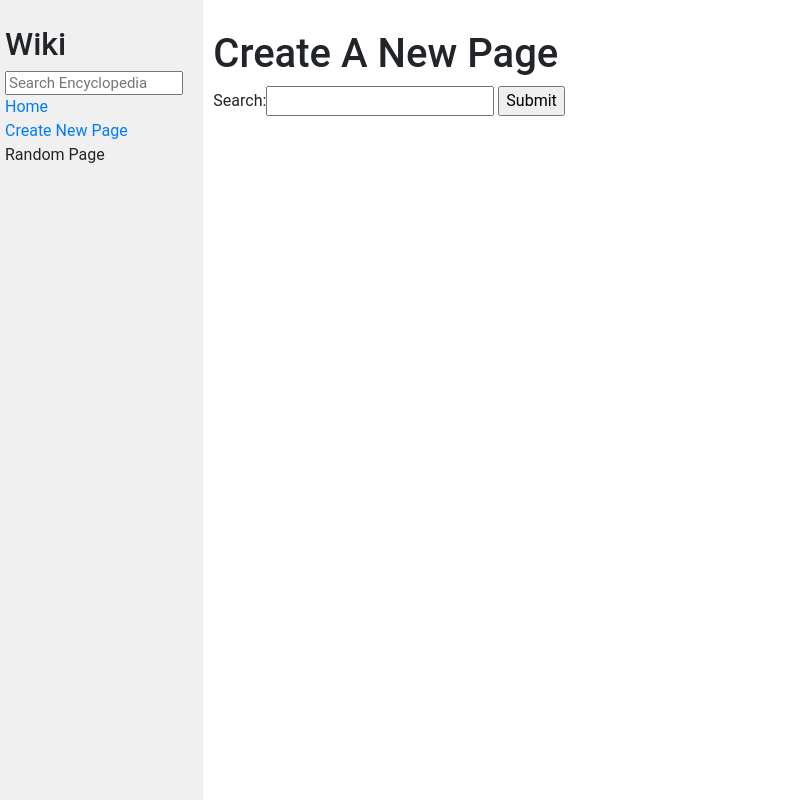
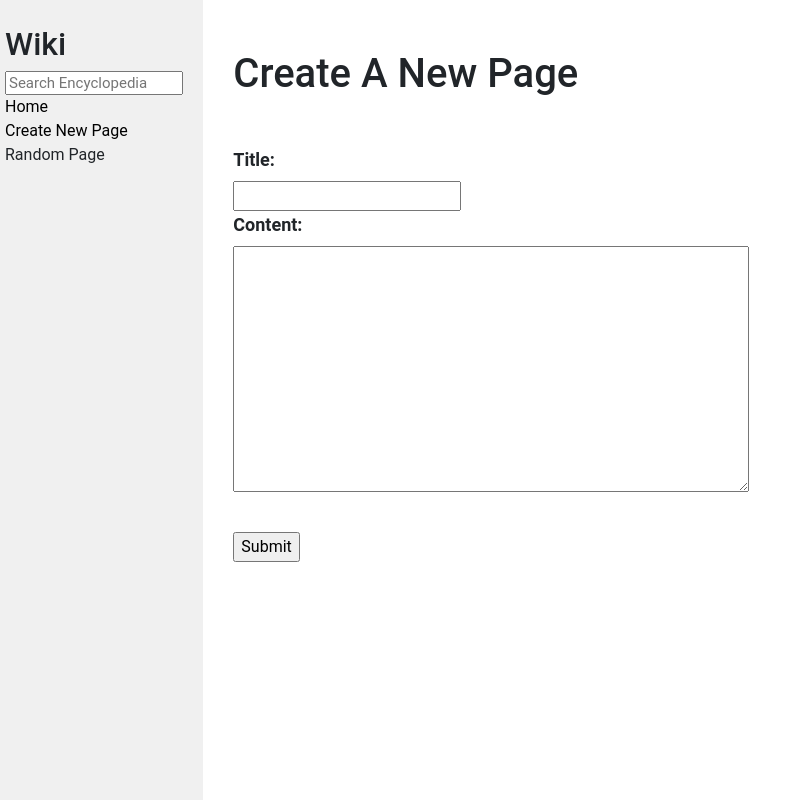
Before and after one commit to zlurm/myCS50_project1, a Django app: template encyclopedia/templates/encyclopedia/newpage.html in a window 1280 px wide. Shown: the whole page, without its empty margins (0-807 px from the left). Run offline with Django 3.2, Linux system fonts and the light colour scheme; the template is opened without the code that fills it: values that come from a table or form of the project are taken from there, others are empty; tables that the repository leaves empty hold one stand-in row (values such as "Sample post"); some libraries are stand-ins or nearby versions.

Commit message:
pushing to git

```diff
--- a/encyclopedia/static/encyclopedia/styles.css
+++ b/encyclopedia/static/encyclopedia/styles.css
@@ -2,6 +2,9 @@ body {
     font-family: 'Roboto', arial, sans-serif;
     margin: 0;
     background-color: white;
+}
+a {
+    color:black;
 }
 
 code {
@@ -14,8 +17,28 @@ h1 {
 }
 
 textarea {
+    display:block;
+    margin-top: 5px;
+    margin-bottom: 40px;
+    width: 50%;
+    /*
     height: 90vh;
     width: 80%;
+    */
+}
+
+#NP-form-container {
+    margin: 20px;
+}
+
+#NP-heading {
+    padding-bottom: 40px;
+}
+
+label {
+    font-weight: bold;
+    font-size: large;
+    display:block;
 }
 
 .main {
--- a/encyclopedia/urls.py
+++ b/encyclopedia/urls.py
@@ -5,5 +5,6 @@ from . import views
 urlpatterns = [
     path("", views.index, name="index"),
     path("wiki/<str:page_name>", views.wiki, name="wiki"),
-    path("search", views.search, name="search")
+    path("search", views.search, name="search"),
+    path("new", views.new_page, name="new")
 ]
--- a/encyclopedia/views.py
+++ b/encyclopedia/views.py
@@ -1,11 +1,17 @@
 from django.shortcuts import render
 from django.http import HttpResponse
 from django import forms
+from django.urls import reverse
+from django.http import HttpResponseRedirect
 
 from . import util
 
-class SearchForm(forms.Form):
-    mysearch = forms.CharField(label="Search")
+#class SearchForm(forms.Form):
+#   mysearch = forms.CharField(label="Search")
+
+class NewPageForm(forms.Form):
+    title = forms.CharField(label="Title")
+    content = forms.CharField(label="Content" ,widget=forms.Textarea)
 
 
 def index(request):
@@ -31,3 +37,31 @@ def search(request):
         return render(request, "encyclopedia/search.html", {
             "results":util.get_part_match(query)
         })
+
+def new_page(request):
+    if request.method == "POST":
+        form = NewPageForm(request.POST)
+        if form.is_valid():
+            title = form.cleaned_data["title"]
+            content = form.cleaned_data["content"]
+            entries = util.list_entries()
+
+            for entry in entries:
+                if entry == title:
+                    return render(request, "encyclopedia/errorFileExists.html")
+                else:
+                    util.save_entry(title, content)
+                    #  route to entry
+                    return HttpResponseRedirect(f"/wiki/{title}")
+        else:
+            """
+            If form is not valid return display page again and send existing (wrong)
+            form data back.
+            """
+            return render(request, "tasks/add.html", {
+                "form":form
+            })
+
+    return render(request, "encyclopedia/newpage.html", {
+       "form": NewPageForm()
+    })
```
